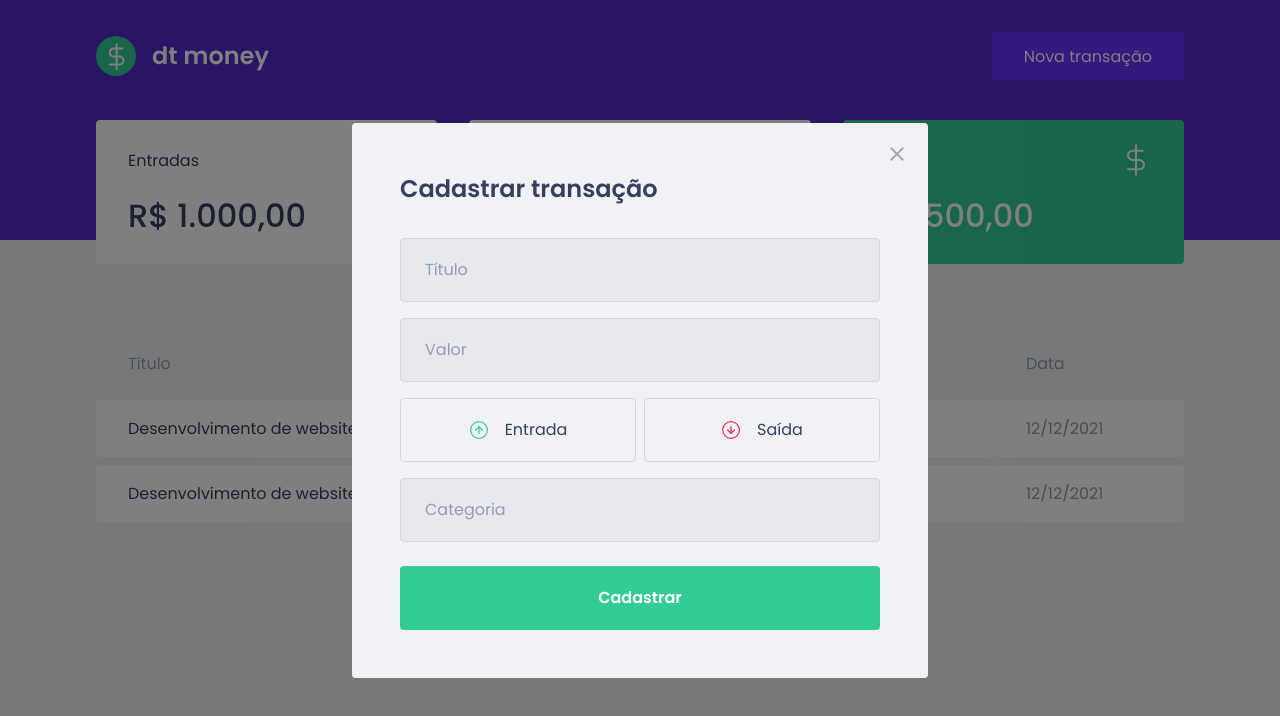
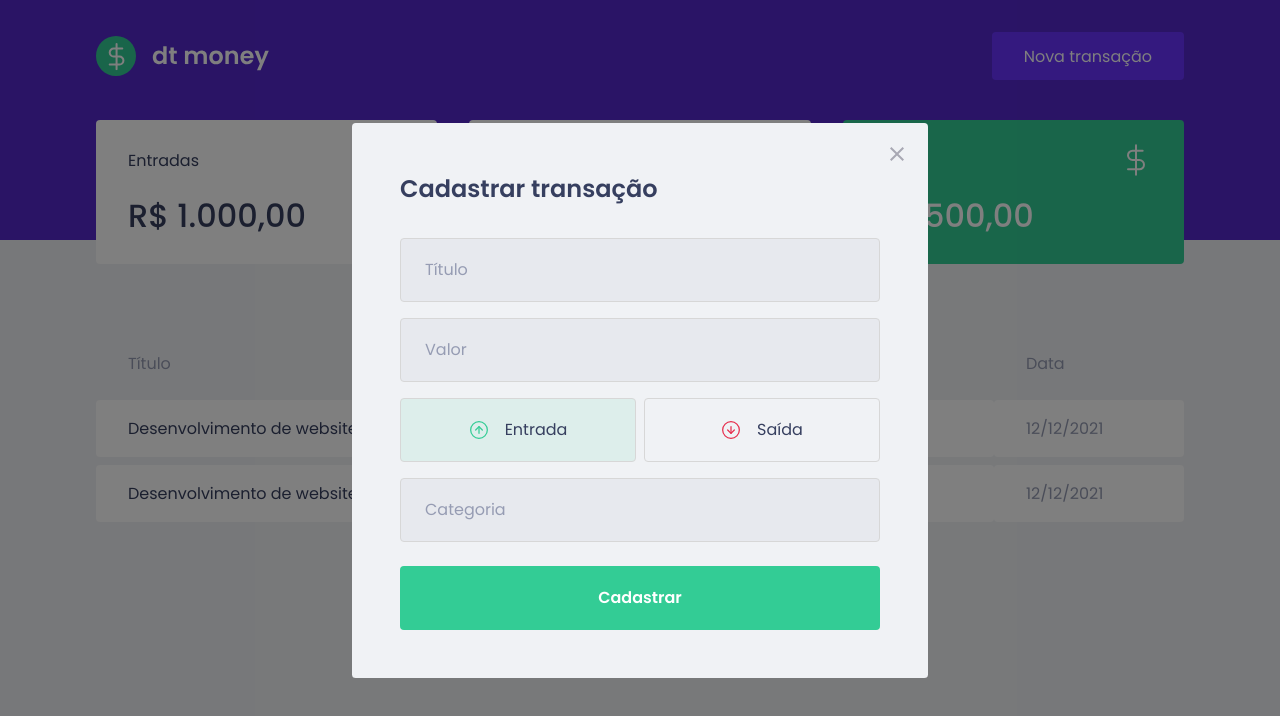
Before and after one commit to burn-c/dt-money, a React (Create React App) app: page / in a window 1280 px wide. Both pictures are taken after a click on the button "Nova transação". Shown: the top 716 px of the page. Built offline with nearby package versions, Linux system fonts and the light colour scheme; no server answers; what miragejs would draw is missing.

Commit message:
Style: isActive and activeColor props on RadioBox

```diff
--- a/src/components/NewTransactionModal/index.tsx
+++ b/src/components/NewTransactionModal/index.tsx
@@ -1,6 +1,7 @@
+import { useState } from "react";
 import Modal from "react-modal";
 
-import { Container, TransactionTypeContainer } from "./styles";
+import { Container, RadioBox, TransactionTypeContainer } from "./styles";
 
 import closeImg from '../../assets/close.svg';
 import incomeImg from '../../assets/income.svg';
@@ -10,7 +11,11 @@
   isOpen: boolean;
   onRequestClose: () => void;
 }
+
+
+
 export function NewTransactionModal({isOpen,onRequestClose}: NewTransactionModalProps) {
+  const [type, setType] = useState<'deposit' | 'withdraw'>('deposit')
 
   return (
       <Modal
@@ -30,15 +35,15 @@
           <input type="number" placeholder="Valor"/>
 
           <TransactionTypeContainer>
-            <button type='button'>
+            <RadioBox type='button' onClick={() => setType("deposit")} isActive={type === 'deposit'} activeColor='green'>
               <img src={incomeImg} alt="Entrada"/>
               <span>Entrada</span>
-            </button>
+            </RadioBox>
 
-            <button type='button'>
+            <RadioBox type='button' onClick={() => setType('withdraw')} isActive={type === 'withdraw'} activeColor='red'>
               <img src={outcomeImg} alt="Saída"/>
               <span>Saída</span>
-            </button>
+            </RadioBox>
           </TransactionTypeContainer>
 
           <input type="text" placeholder="Categoria" name="" id=""/>
--- a/src/components/NewTransactionModal/styles.ts
+++ b/src/components/NewTransactionModal/styles.ts
@@ -1,5 +1,5 @@
 import styled from "styled-components";
-import { darken } from 'polished';
+import { darken, transparentize } from 'polished';
 
 export const Container = styled.form`
   h2 {
@@ -54,13 +54,24 @@
   display: grid;
   grid-template-columns: 1fr 1fr;
   gap: 0.5rem;
+`;
 
-  button {
+interface RadioBoxProps {
+  isActive: boolean;
+  activeColor: 'green' | 'red';
+}
+
+const colors = {
+  green: '#33cc95',
+  red: '#e52e4d'
+}
+
+export const RadioBox = styled.button<RadioBoxProps>`
     height: 4rem;
     border: 1px solid #d7d7d7;
     border-radius: 0.25rem;
 
-    background: transparent;
+    background: ${({isActive, activeColor}) => isActive ? transparentize(0.9, colors[activeColor]) : 'transparent' };
 
     display: flex;
     align-items: center;
@@ -83,6 +94,4 @@
       font-size: 1rem;
       color: var(--text-title);
     }
-  }
-
 `;
```
